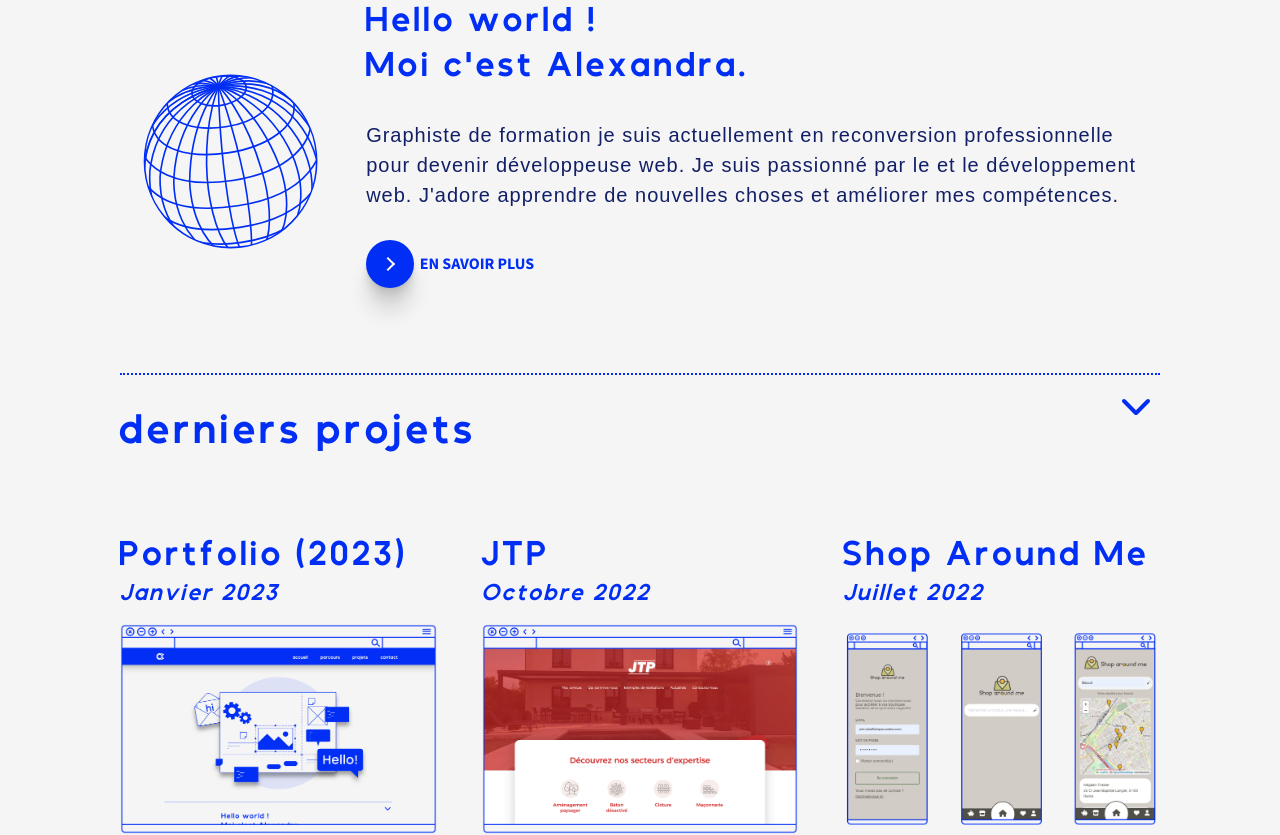
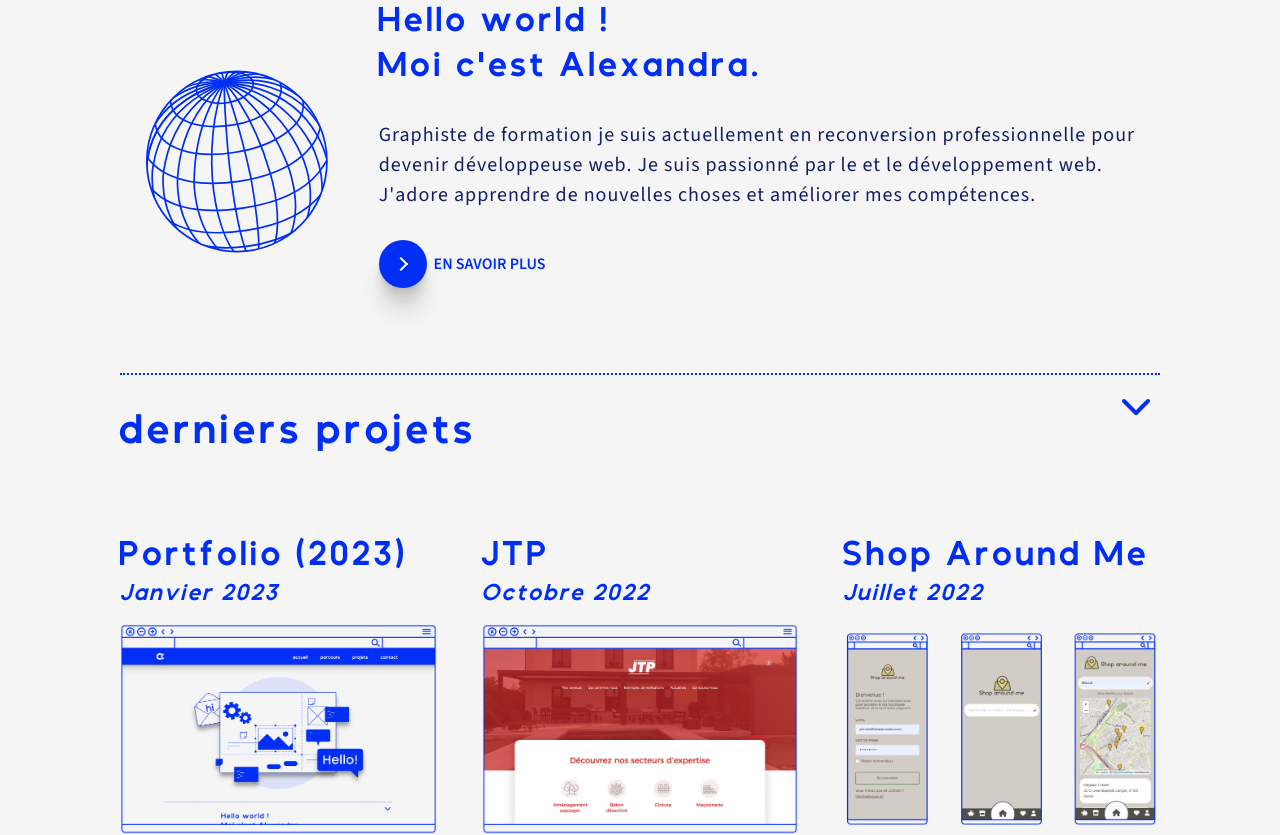
Before and after one commit to Alexandra-Rdrgs/portfolio_23, a React (Vite) app: page / in a window 1280 px wide. Shown: the part 700-1535 px from the top of the page. Built offline with nearby package versions, Linux system fonts and the light colour scheme.

Commit message:
Fixed typo problems

```diff
--- a/src/assets/sass/base/_typography.scss
+++ b/src/assets/sass/base/_typography.scss
@@ -93,7 +93,7 @@ h5 {
 
 p,
 span.tooltiptext {
-  font-family: "OpenSans", sans-serif;
+  font-family: "SourceSans", sans-serif;
   font-weight: 400;
   font-size: 16px;
   line-height: 24px;
--- a/src/assets/sass/components/_buttons.scss
+++ b/src/assets/sass/components/_buttons.scss
@@ -119,7 +119,7 @@ a.button {
       margin: 0 0 0 1.85rem;
       color: $blue;
       font-family: "SourceSans", sans-serif;
-      font-weight: 700;
+      font-weight: 600;
       line-height: 1.6;
       text-align: center;
       text-transform: uppercase;
```
